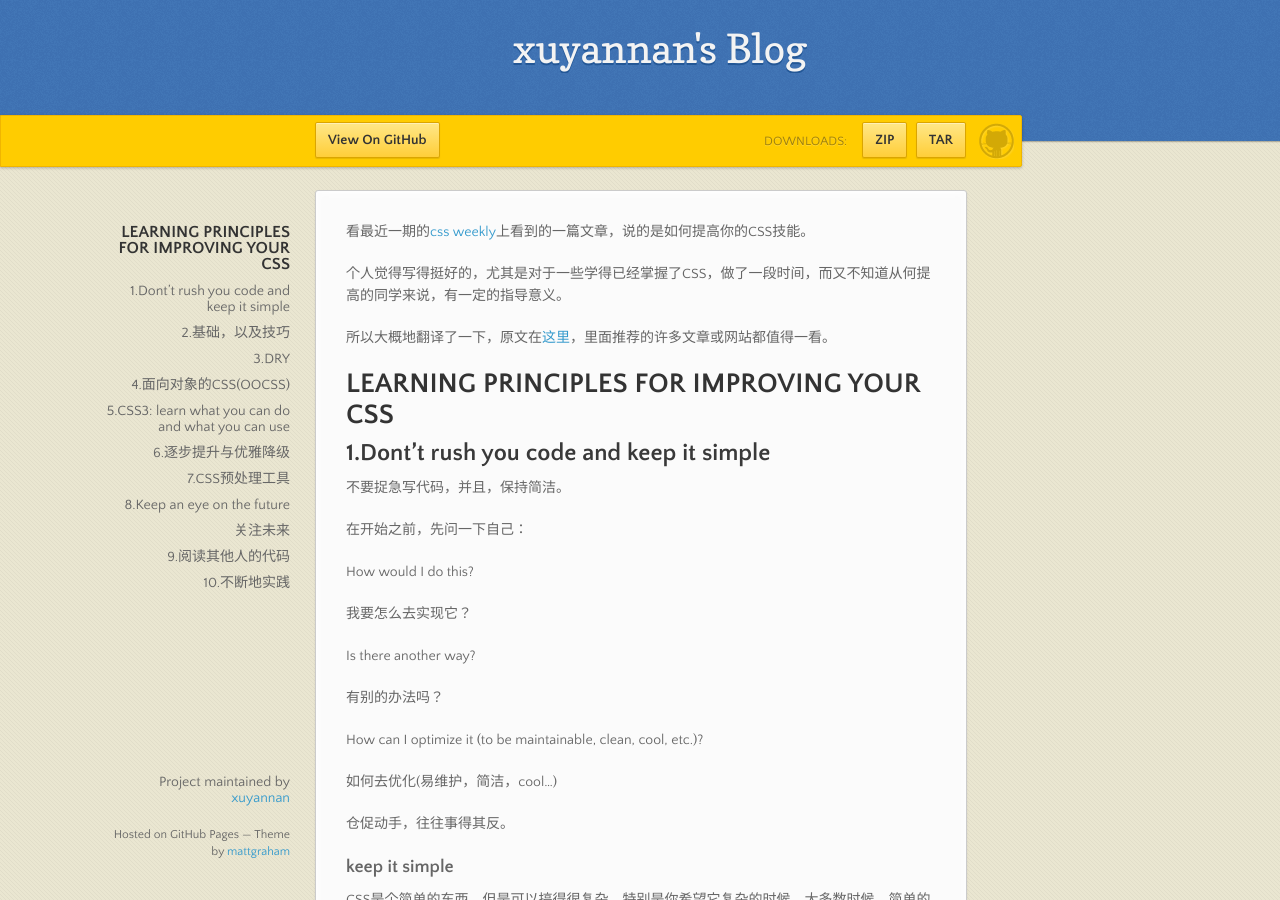
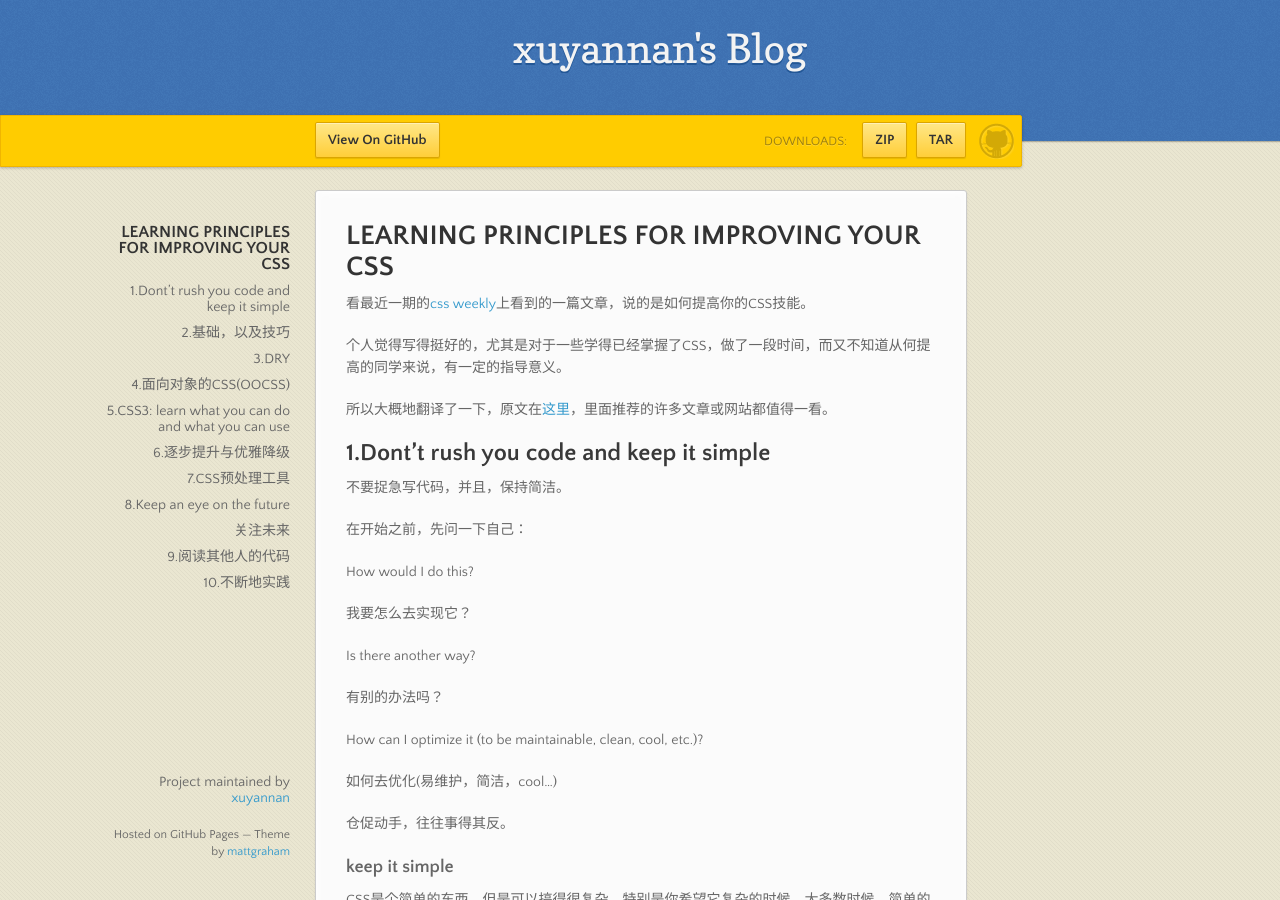
Before and after one commit to xyn0563/blog, a Jekyll site: the page built from _posts/2012-11-30-learning-principles-for-improving-your-css.md, in a window 1280 px wide and 900 px high. Built offline with Jekyll 4.4.1, drawn with Linux system fonts in a browser that asks for light colours; nearby versions of some CDN libraries.

```diff
--- a/_posts/2012-11-30-learning-principles-for-improving-your-css.md
+++ b/_posts/2012-11-30-learning-principles-for-improving-your-css.md
@@ -2,14 +2,14 @@
 layout: default
 title: learning principles for improving you css
 ---
+
+# LEARNING PRINCIPLES FOR IMPROVING YOUR CSS
 
 看最近一期的[css weekly](http://css-weekly.com/issue-35/)上看到的一篇文章，说的是如何提高你的CSS技能。
 
 个人觉得写得挺好的，尤其是对于一些学得已经掌握了CSS，做了一段时间，而又不知道从何提高的同学来说，有一定的指导意义。
 
 所以大概地翻译了一下，原文在[这里](http://tympanus.net/codrops/2012/11/20/learning-principles-for-improving-your-css/)，里面推荐的许多文章或网站都值得一看。
-
-# LEARNING PRINCIPLES FOR IMPROVING YOUR CSS
 
 ## 1.Dont’t rush you code and keep it simple
 
```
